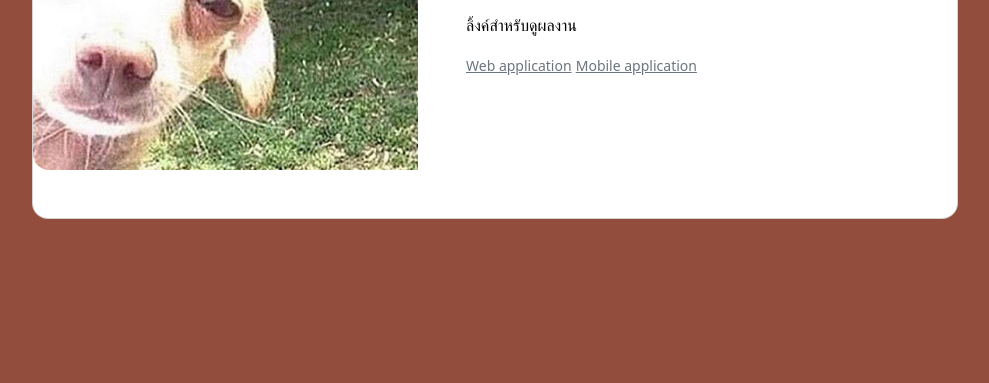
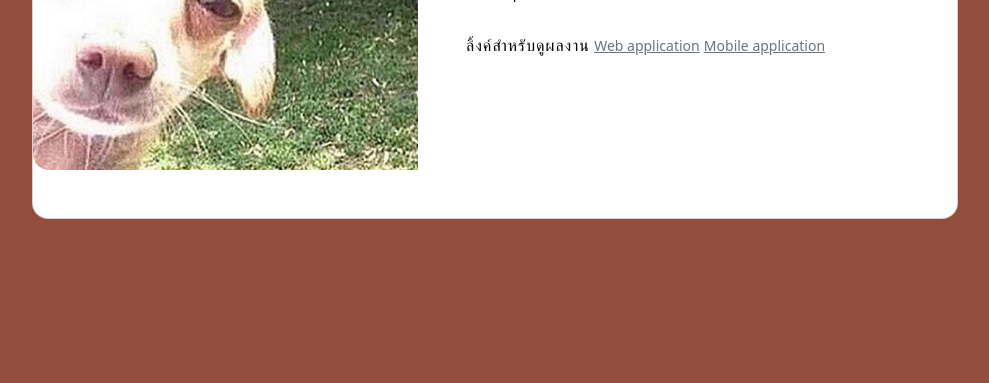
Before and after one commit to Senju14589/Senju14589.github.io, a plain HTML site: page index.html in a window 1280 px wide. Shown: the part 417-800 px from the top of the page, without its empty margins (145-1134 px from the left). Drawn offline with nearby package versions, Linux system fonts and the light colour scheme.

Commit message:
Update index.html

```diff
--- a/index.html
+++ b/index.html
@@ -58,8 +58,8 @@
                                             </div>
 
                                             <h5 class="fw-normal mb-3 pb-3" style="letter-spacing: 1px;">นาย พุฒิพงศ์ สักแสน 623410008-8</h5>
+                                            <h8 class="fw-normal mb-3 pb-3" style="letter-spacing: 1px;">ลิ้งค์สำหรับดูผลงาน</h8>
 
-                                            <p>ลิ้งค์สำหรับดูผลงาน</p>
                                             <a href="https://github.com/Senju14589/KKUSwimmingRecord/tree/main/kkuswim" class="small text-muted">Web application</a>
                                             <a href="https://github.com/Senju14589/FinalProject-3/tree/main/AnimeApp" class="small text-muted">Mobile application</a>
 
```
